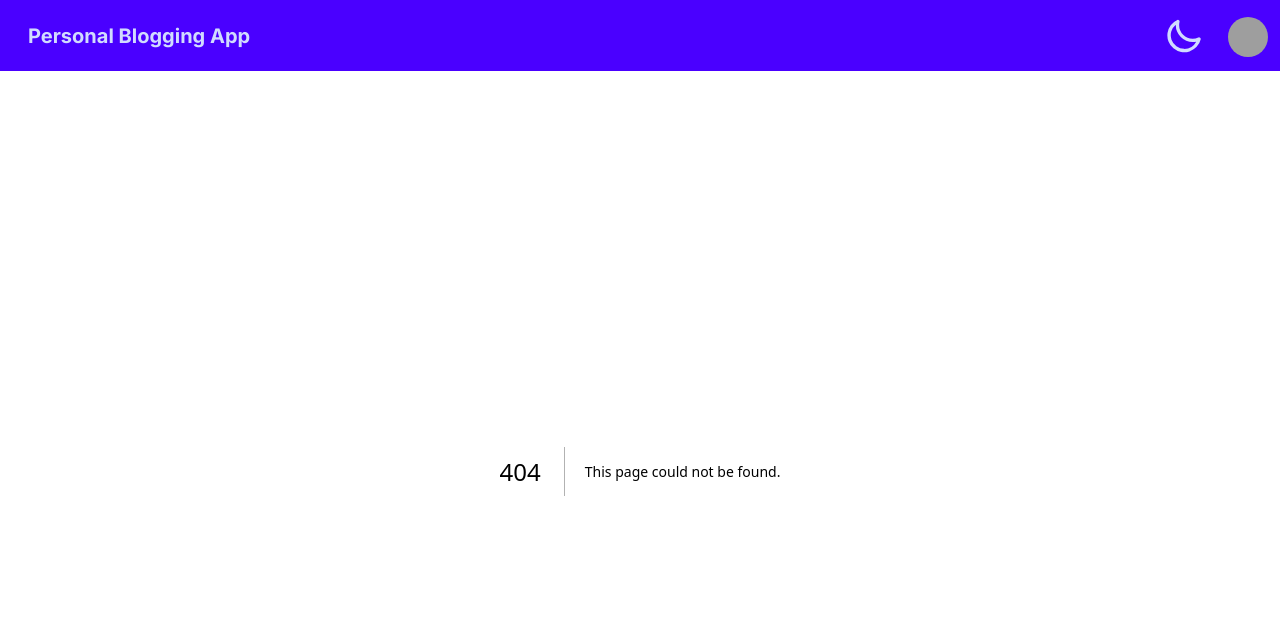
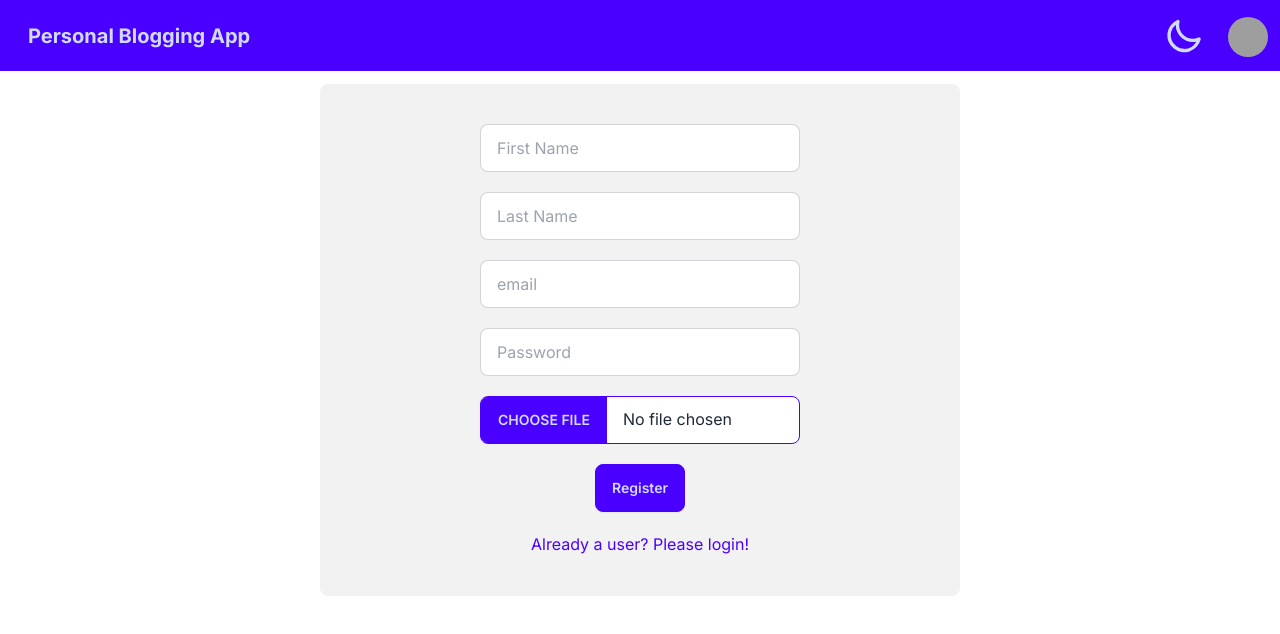
Before and after one commit to mabdullahjs/Blogging-App, a Next.js app: page /register in a window 1280 px wide. Before the commit this address had no page. Shown: the top 634 px of the page. Built offline with nearby package versions, Linux system fonts and the light colour scheme; no server answers; grey boxes are pictures that could not be loaded.

Commit message:
login and register

```diff
--- a/app/api/users/[id]/route.ts
+++ b/app/api/users/[id]/route.ts
@@ -1,7 +1,6 @@
 import { NextRequest, NextResponse } from "next/server";
 import Users from "@/models/user";
 import dbConn from "@/utils/dbConn";
-import mongoose from "mongoose";
 
 interface Props {
     params: { id: number }
--- a/app/components/Navbar.tsx
+++ b/app/components/Navbar.tsx
@@ -21,7 +21,7 @@ const Navbar = () => {
       </label>
       {false ? <div className="flex-none">
         <ul className="menu menu-horizontal px-1">
-          <li><a>Login</a></li>
+          <Link href='/login' className='font-bold mx-3'>Login</Link>
         </ul>
       </div> : <div className="dropdown dropdown-end">
         <div tabIndex={0} role="button" className="btn btn-ghost btn-circle avatar">
--- a/app/login/page.tsx
+++ b/app/login/page.tsx
@@ -1,8 +1,14 @@
+import Link from 'next/link'
 import React from 'react'
 
 const Login = () => {
   return (
-    <div>Login</div>
+      <div className='container mx-auto mb-5 w-[50%] mt-[5%] my-auto p-10 rounded-lg bg-base-200 flex flex-col gap-5 items-center'>
+        <input type="email" placeholder="email" className="input input-bordered w-full max-w-xs" />
+        <input type="password" placeholder="Password" className="input input-bordered w-full max-w-xs" />
+        <button className="btn btn-primary">Login</button>
+        <Link href='/register' className='text-primary'>Not a user? Please register first!</Link>
+      </div>
   )
 }
 
--- /dev/null
+++ b/app/register/page.tsx
@@ -0,0 +1,57 @@
+"use client"
+
+import { createUserWithEmailAndPassword } from "firebase/auth";
+import { auth } from '@/utils/firebaseconfig';
+import Link from 'next/link';
+import { ChangeEvent, useState } from "react";
+import axios from "axios";
+
+
+const Register = () => {
+    const [firstname , setfirstname] = useState("");
+    const [lastname , setlastname] = useState("");
+    const [email , setemail] = useState("");
+    const [password , setpassword] = useState("");
+    const [profileUrl , setprofileUrl] = useState<File | undefined | string>("");
+
+
+    //register user function
+    const registerUser = () => {
+        createUserWithEmailAndPassword(auth, email, password)
+            .then((userCredential) => {
+                const user = userCredential.user;
+                console.log(user.uid);
+                // axios.post('/api/users' , {
+                //     firstname: firstname,
+                //     lastname:lastname,
+                //     email:email
+                // })
+
+            })
+            .catch((error) => {
+                const errorCode = error.code;
+                const errorMessage = error.message;
+                // ..
+            });
+    }
+
+    //check file
+    const handleFileChange = (e: ChangeEvent<HTMLInputElement>) => {
+        if (e.target.files?.length) {
+          setprofileUrl(e.target.files[0]);
+        }
+      };
+    return (
+        <div className='container mx-auto mb-5 w-[50%] mt-[1%] p-10 rounded-lg bg-base-200 flex flex-col gap-5 items-center'>
+            <input onChange={(e)=>setfirstname(e.target.value)} type="text" placeholder="First Name" className="input input-bordered w-full max-w-xs" />
+            <input onChange={(e)=>setlastname(e.target.value)} type="text" placeholder="Last Name" className="input input-bordered w-full max-w-xs" />
+            <input onChange={(e)=>setemail(e.target.value)} type="email" placeholder="email" className="input input-bordered w-full max-w-xs" />
+            <input onChange={(e)=>setpassword(e.target.value)} type="password" placeholder="Password" className="input input-bordered w-full max-w-xs" />
+            <input onChange={handleFileChange} type="file" className="file-input file-input-primary w-full max-w-xs" />
+            <button className="btn btn-primary">Register</button>
+            <Link href='/login' className='text-primary'>Already a user? Please login!</Link>
+        </div>
+    )
+}
+
+export default Register
--- a/package.json
+++ b/package.json
@@ -11,6 +11,8 @@
   "dependencies": {
     "@types/bcrypt": "^5.0.2",
     "@types/mongoose": "^5.11.97",
+    "axios": "^1.6.2",
+    "firebase": "^10.7.1",
     "mongoose": "^8.0.3",
     "next": "14.0.3",
     "react": "^18",
--- /dev/null
+++ b/utils/firebaseconfig.ts
@@ -0,0 +1,19 @@
+import { initializeApp } from "firebase/app";
+import { getAnalytics } from "firebase/analytics";
+import { getAuth } from "firebase/auth";
+
+
+const firebaseConfig = {
+  apiKey: process.env.APIKEY,
+  authDomain: process.env.AUTHDOMAIN,
+  projectId: process.env.PROJECTID,
+  storageBucket:process.env.STORAGEBUCKET,
+  messagingSenderId:process.env.MESSAGESENDERID,
+  appId: process.env.APPID,
+  measurementId: process.env.MEASUREMENTID
+};
+
+
+export const app = initializeApp(firebaseConfig);
+export const analytics = getAnalytics(app);
+export const auth = getAuth(app);
```
Also changed, not shown: 1 other file (tests, documents, lock files or other folders).
